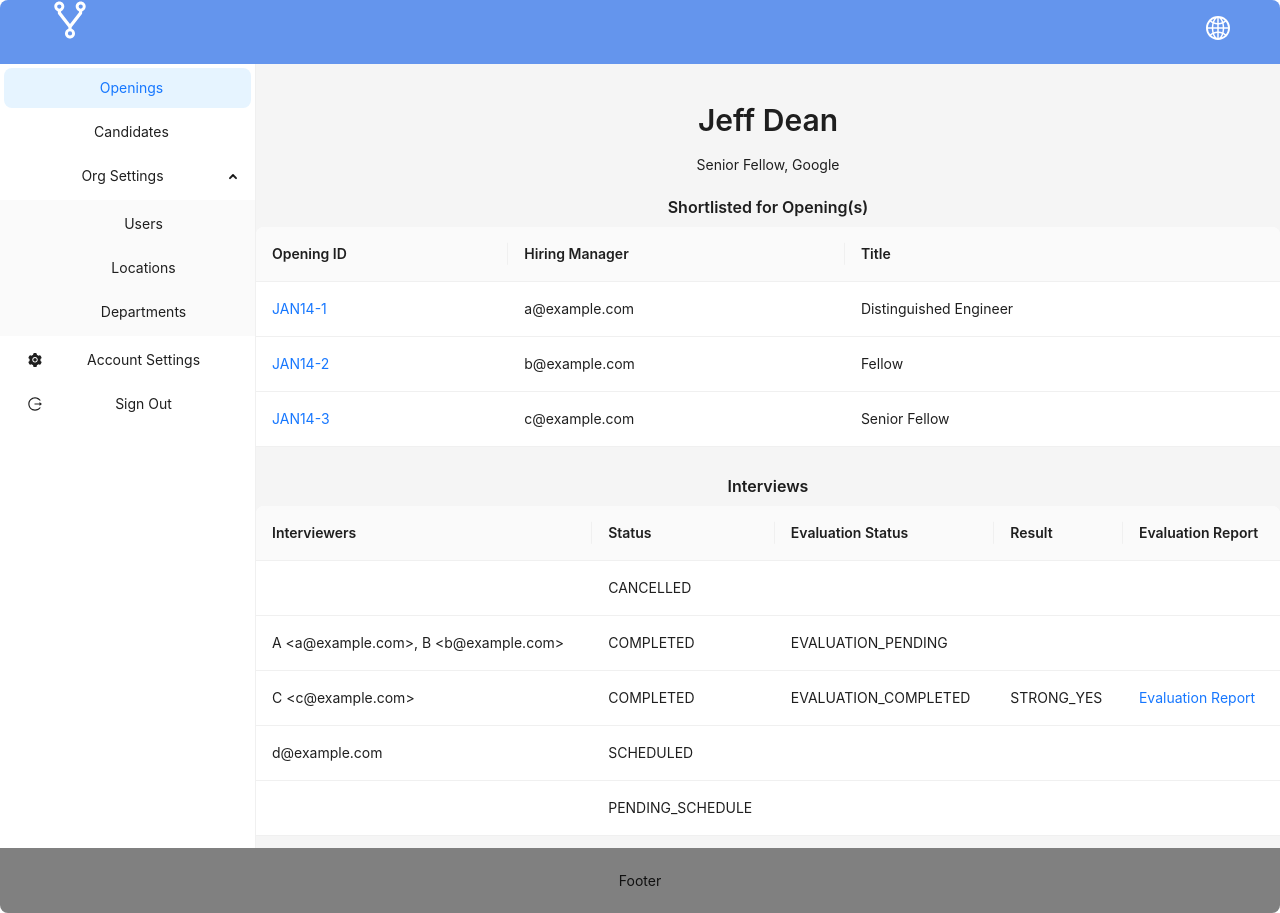
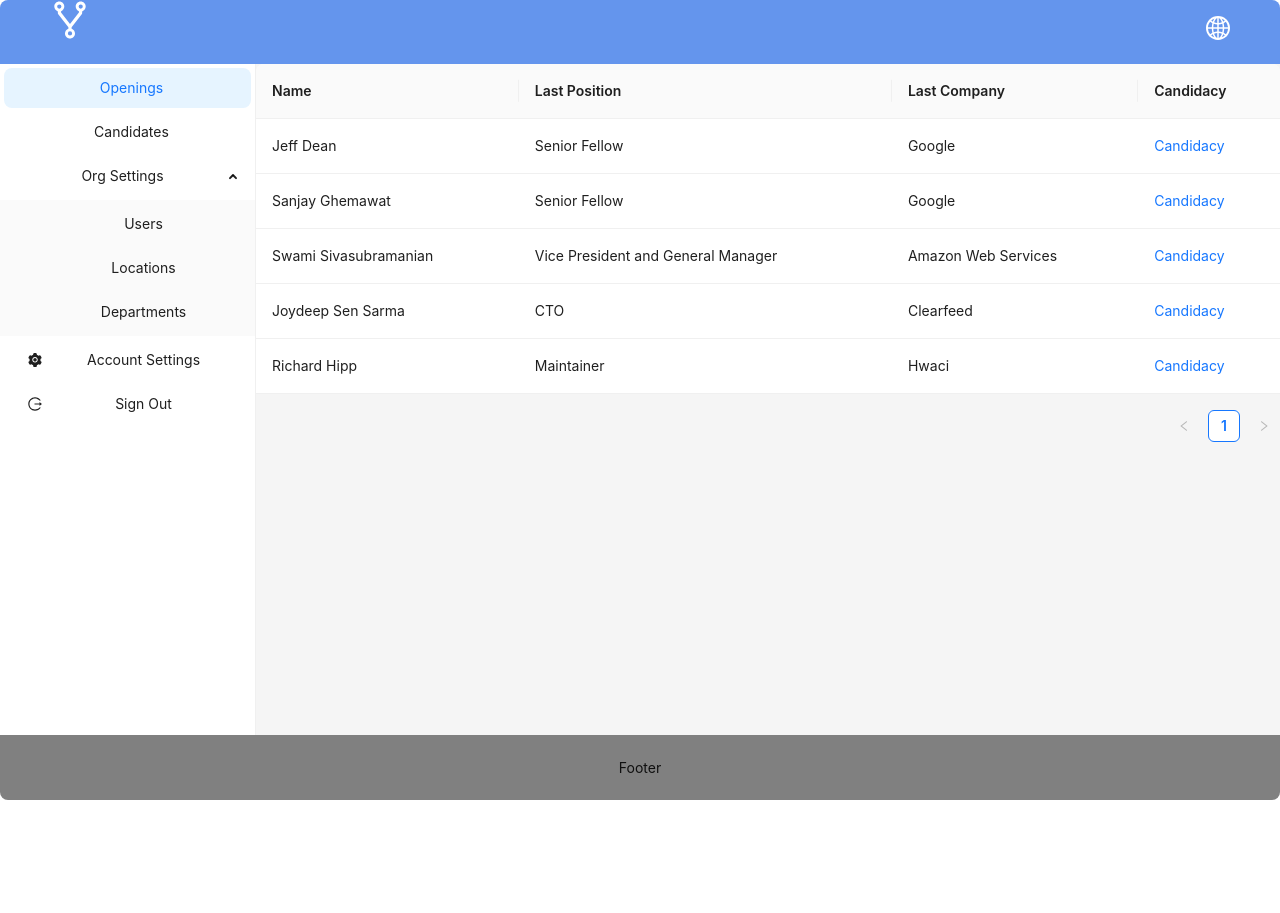
Before and after one commit to vetchium/vetchium, a React (Create React App) app in the folder erised/: page /candidates in a window 1280 px wide. Both pictures are taken after a click on the button "Sign In". After the commit the page ends 800 px from the top, so only its background shows below. Built offline with nearby package versions, Linux system fonts and the light colour scheme.

Commit message:
Candidacy

```diff
--- a/erised/src/components/Router.tsx
+++ b/erised/src/components/Router.tsx
@@ -6,6 +6,7 @@ import LocationSelector from "../pages/Locations";
 import Openings from "../pages/Openings";
 import Users from "../pages/Users";
 import Candidates from "../pages/Candidates";
+import Candidacy from "../pages/Candidacy";
 
 function Router() {
   return (
@@ -15,6 +16,7 @@ function Router() {
         element={<Applications />}
       />
       <Route path="/openings" element={<Openings />} />
+      <Route path="/candidacy/:candidacy_id" element={<Candidacy />} />
       <Route path="/candidates" element={<Candidates />} />
       <Route path="/create-opening" element={<CreateOpening />} />
       <Route path="/org-settings" element={<div>Org Settings</div>} />
--- /dev/null
+++ b/erised/src/pages/Candidacy.tsx
@@ -0,0 +1,173 @@
+import { Flex, List, Modal, Table, Typography } from "antd";
+
+const { Text, Link } = Typography;
+
+const data = {
+  name: "Jeff Dean",
+  lastPosition: "Senior Fellow",
+  lastCompany: "Google",
+  shortlistedOpenings: [
+    {
+      id: "JAN14-1",
+      hiringManager: "a@example.com",
+      title: "Distinguished Engineer",
+    },
+    {
+      id: "JAN14-2",
+      hiringManager: "b@example.com",
+      title: "Fellow",
+    },
+    {
+      id: "JAN14-3",
+      hiringManager: "c@example.com",
+      title: "Senior Fellow",
+    },
+  ],
+  interviews: [
+    {
+      id: "9m4e2mr0ui3e8a215n200",
+      status: "CANCELLED",
+    },
+    {
+      id: "9m4e2mr0ui3e8a215n000",
+      status: "COMPLETED",
+      interviewers: ["A <a@example.com>", "B <b@example.com>"],
+      at: "2024-03-14T10:00:00Z",
+      evaluation_status: "EVALUATION_PENDING",
+    },
+    {
+      id: "9m4e2mr0ui3e8a215n000",
+      status: "COMPLETED",
+      interviewers: ["C <c@example.com>"],
+      at: "2024-03-14T10:00:00Z",
+      evaluation_status: "EVALUATION_COMPLETED",
+      evaluation: {
+        positives: "everything",
+        negatives: "none",
+        result: "STRONG_YES",
+        summary: `will be a good fit
+
+          Lorem Ipsum is simply dummy text of the printing and typesetting industry. Lorem Ipsum has been the industry's standard dummy text ever since the 1500s, when an unknown printer took a galley of type and scrambled it to make a type specimen book. It has survived not only five centuries, but also the leap into electronic typesetting, remaining essentially unchanged. It was popularised in the 1960s with the release of Letraset sheets containing Lorem Ipsum passages, and more recently with desktop publishing software like Aldus PageMaker including versions of Lorem Ipsum.
+          `,
+        feedback: "keep doing the good work",
+      },
+    },
+    {
+      id: "9m4e2mr0ui3e8a215n000",
+      status: "SCHEDULED",
+      interviewers: ["d@example.com"],
+      at: "2024-03-14T10:00:00Z",
+    },
+    {
+      id: "9m4e2mr0ui3e8a215n100",
+      status: "PENDING_SCHEDULE",
+    },
+  ],
+};
+
+export default function Candidacy() {
+  return (
+    <Flex vertical>
+      <Typography.Title level={2}>{data.name}</Typography.Title>
+      <Text>{data.lastPosition + ", " + data.lastCompany}</Text>
+
+      <Typography.Title level={5}>Shortlisted for Opening(s)</Typography.Title>
+      <Table
+        columns={[
+          {
+            title: "Opening ID",
+            dataIndex: "opening",
+            key: "opening",
+            render: (opening) => (
+              <Link href={`/openings/${opening.id}`}>{opening.id}</Link>
+            ),
+          },
+          {
+            title: "Hiring Manager",
+            dataIndex: "opening",
+            key: "hiringManager",
+            render: (opening) => opening.hiringManager,
+          },
+          {
+            title: "Title",
+            dataIndex: "opening",
+            key: "title",
+            render: (opening) => opening.title,
+          },
+        ]}
+        dataSource={data.shortlistedOpenings.map((opening, index) => ({
+          key: index,
+          opening,
+        }))}
+        pagination={false}
+      />
+
+      <Typography.Title level={5}>Interviews</Typography.Title>
+      <Table
+        columns={[
+          {
+            title: "Interviewers",
+            dataIndex: "interviewers",
+            key: "interviewers",
+            render: (interviewers) =>
+              interviewers ? interviewers.join(", ") : "",
+          },
+          { title: "Status", dataIndex: "status", key: "status" },
+          {
+            title: "Evaluation Status",
+            dataIndex: "evaluation_status",
+            key: "evaluation_status",
+          },
+          {
+            title: "Result",
+            dataIndex: "evaluation",
+            key: "evaluation",
+            render: (evaluation) => (evaluation ? evaluation.result : ""),
+          },
+          {
+            title: "Evaluation Report",
+            key: "evaluation_report",
+            render: (record) =>
+              record.evaluation_status === "EVALUATION_COMPLETED" ? (
+                <Link
+                  onClick={() => {
+                    Modal.info({
+                      title: "Evaluation Report",
+                      content: (
+                        <div
+                          style={{
+                            maxHeight: "400px",
+                            overflowY: "scroll",
+                          }}
+                        >
+                          <Typography.Title level={4}>
+                            Positives
+                          </Typography.Title>
+                          <p>{record.evaluation.positives}</p>
+                          <Typography.Title level={4}>
+                            Negatives
+                          </Typography.Title>
+                          <p>{record.evaluation.negatives}</p>
+                          <Typography.Title level={4}>Summary</Typography.Title>
+                          <p>{record.evaluation.summary}</p>
+                          <Typography.Title level={4}>
+                            Feedback
+                          </Typography.Title>
+                          <p>{record.evaluation.feedback}</p>
+                        </div>
+                      ),
+                    });
+                  }}
+                >
+                  Evaluation Report
+                </Link>
+              ) : null,
+          },
+        ]}
+        dataSource={data.interviews}
+        rowKey="id"
+        pagination={false}
+      />
+    </Flex>
+  );
+}
--- a/erised/src/pages/Candidates.tsx
+++ b/erised/src/pages/Candidates.tsx
@@ -1,9 +1,9 @@
-import { Flex, List, Modal, Table, Typography } from "antd";
-
-const { Text, Link } = Typography;
+import { Table } from "antd";
+import { Link } from "react-router-dom";
 
 const data = [
   {
+    id: "cand0123123",
     name: "Jeff Dean",
     lastPosition: "Senior Fellow",
     lastCompany: "Google",
@@ -24,164 +24,131 @@ const data = [
         title: "Senior Fellow",
       },
     ],
-    interviews: [
+  },
+  {
+    id: "cand1263561",
+    name: "Sanjay Ghemawat",
+    lastPosition: "Senior Fellow",
+    lastCompany: "Google",
+    shortlistedOpenings: [
       {
-        id: "9m4e2mr0ui3e8a215n200",
-        status: "CANCELLED",
+        id: "JAN14-1",
+        hiringManager: "a@example.com",
+        title: "Distinguished Engineer",
       },
       {
-        id: "9m4e2mr0ui3e8a215n000",
-        status: "COMPLETED",
-        interviewers: ["A <a@example.com>", "B <b@example.com>"],
-        at: "2024-03-14T10:00:00Z",
-        evaluation_status: "EVALUATION_PENDING",
+        id: "JAN14-2",
+        hiringManager: "b@example.com",
+        title: "Fellow",
       },
       {
-        id: "9m4e2mr0ui3e8a215n000",
-        status: "COMPLETED",
-        interviewers: ["C <c@example.com>"],
-        at: "2024-03-14T10:00:00Z",
-        evaluation_status: "EVALUATION_COMPLETED",
-        evaluation: {
-          positives: "everything",
-          negatives: "none",
-          result: "STRONG_YES",
-          summary: `will be a good fit
-
-          Lorem Ipsum is simply dummy text of the printing and typesetting industry. Lorem Ipsum has been the industry's standard dummy text ever since the 1500s, when an unknown printer took a galley of type and scrambled it to make a type specimen book. It has survived not only five centuries, but also the leap into electronic typesetting, remaining essentially unchanged. It was popularised in the 1960s with the release of Letraset sheets containing Lorem Ipsum passages, and more recently with desktop publishing software like Aldus PageMaker including versions of Lorem Ipsum.
-          `,
-          feedback: "keep doing the good work",
-        },
+        id: "JAN14-3",
+        hiringManager: "c@example.com",
+        title: "Senior Fellow",
+      },
+    ],
+  },
+  {
+    id: "cand74358738",
+    name: "Swami Sivasubramanian",
+    lastPosition: "Vice President and General Manager",
+    lastCompany: "Amazon Web Services",
+    shortlistedOpenings: [
+      {
+        id: "JAN14-1",
+        hiringManager: "a@example.com",
+        title: "Distinguished Engineer",
       },
       {
-        id: "9m4e2mr0ui3e8a215n000",
-        status: "SCHEDULED",
-        interviewers: ["d@example.com"],
-        at: "2024-03-14T10:00:00Z",
+        id: "JAN14-2",
+        hiringManager: "b@example.com",
+        title: "Fellow",
       },
       {
-        id: "9m4e2mr0ui3e8a215n100",
-        status: "PENDING_SCHEDULE",
+        id: "JAN14-3",
+        hiringManager: "c@example.com",
+        title: "Senior Fellow",
+      },
+    ],
+  },
+  {
+    id: "cand045646456",
+    name: "Joydeep Sen Sarma",
+    lastPosition: "CTO",
+    lastCompany: "Clearfeed",
+    shortlistedOpenings: [
+      {
+        id: "JAN14-1",
+        hiringManager: "a@example.com",
+        title: "Distinguished Engineer",
+      },
+      {
+        id: "JAN14-2",
+        hiringManager: "b@example.com",
+        title: "Fellow",
+      },
+      {
+        id: "JAN14-3",
+        hiringManager: "c@example.com",
+        title: "Senior Fellow",
+      },
+    ],
+  },
+  {
+    id: "cand078979789",
+    name: "Richard Hipp",
+    lastPosition: "Maintainer",
+    lastCompany: "Hwaci",
+    shortlistedOpenings: [
+      {
+        id: "JAN14-1",
+        hiringManager: "a@example.com",
+        title: "Distinguished Engineer",
+      },
+      {
+        id: "JAN14-2",
+        hiringManager: "b@example.com",
+        title: "Fellow",
+      },
+      {
+        id: "JAN14-3",
+        hiringManager: "c@example.com",
+        title: "Senior Fellow",
       },
     ],
   },
 ];
 
 export default function Candidates() {
-  return (
-    <List
-      itemLayout="vertical"
-      dataSource={data}
-      renderItem={(item) => (
-        <List.Item>
-          <Flex vertical>
-            <Typography.Title level={2}>{item.name}</Typography.Title>
-            <Text>{item.lastPosition + ", " + item.lastCompany}</Text>
+  const columns = [
+    {
+      title: "Name",
+      dataIndex: "name",
+      key: "name",
+    },
+    {
+      title: "Last Position",
+      dataIndex: "lastPosition",
+      key: "lastPosition",
+    },
+    {
+      title: "Last Company",
+      dataIndex: "lastCompany",
+      key: "lastCompany",
+    },
+    {
+      title: "Candidacy",
+      key: "candidacy",
+      render: (record: { id: string }) => (
+        <Link to={`/candidacy/${record.id}`}>Candidacy</Link>
+      ),
+    },
+  ];
 
-            <Typography.Title level={5}>
-              Shortlisted for Opening(s)
-            </Typography.Title>
-            <Table
-              columns={[
-                {
-                  title: "Opening ID",
-                  dataIndex: "opening",
-                  key: "opening",
-                  render: (opening) => (
-                    <Link href={`/openings/${opening.id}`}>{opening.id}</Link>
-                  ),
-                },
-                {
-                  title: "Hiring Manager",
-                  dataIndex: "opening",
-                  key: "hiringManager",
-                  render: (opening) => opening.hiringManager,
-                },
-                {
-                  title: "Title",
-                  dataIndex: "opening",
-                  key: "title",
-                  render: (opening) => opening.title,
-                },
-              ]}
-              dataSource={item.shortlistedOpenings.map((opening, index) => ({
-                key: index,
-                opening,
-              }))}
-              pagination={false}
-            />
+  const dataSource = data.map((candidate, index) => ({
+    key: index,
+    ...candidate,
+  }));
 
-            <Typography.Title level={5}>Interviews</Typography.Title>
-            <Table
-              columns={[
-                {
-                  title: "Interviewers",
-                  dataIndex: "interviewers",
-                  key: "interviewers",
-                  render: (interviewers) =>
-                    interviewers ? interviewers.join(", ") : "",
-                },
-                { title: "Status", dataIndex: "status", key: "status" },
-                {
-                  title: "Evaluation Status",
-                  dataIndex: "evaluation_status",
-                  key: "evaluation_status",
-                },
-                {
-                  title: "Result",
-                  dataIndex: "evaluation",
-                  key: "evaluation",
-                  render: (evaluation) => (evaluation ? evaluation.result : ""),
-                },
-                {
-                  title: "Evaluation Report",
-                  key: "evaluation_report",
-                  render: (record) =>
-                    record.evaluation_status === "EVALUATION_COMPLETED" ? (
-                      <Link
-                        onClick={() => {
-                          Modal.info({
-                            title: "Evaluation Report",
-                            content: (
-                              <div
-                                style={{
-                                  maxHeight: "400px",
-                                  overflowY: "scroll",
-                                }}
-                              >
-                                <Typography.Title level={4}>
-                                  Positives
-                                </Typography.Title>
-                                <p>{record.evaluation.positives}</p>
-                                <Typography.Title level={4}>
-                                  Negatives
-                                </Typography.Title>
-                                <p>{record.evaluation.negatives}</p>
-                                <Typography.Title level={4}>
-                                  Summary
-                                </Typography.Title>
-                                <p>{record.evaluation.summary}</p>
-                                <Typography.Title level={4}>
-                                  Feedback
-                                </Typography.Title>
-                                <p>{record.evaluation.feedback}</p>
-                              </div>
-                            ),
-                          });
-                        }}
-                      >
-                        Evaluation Report
-                      </Link>
-                    ) : null,
-                },
-              ]}
-              dataSource={item.interviews}
-              rowKey="id"
-              pagination={false}
-            />
-          </Flex>
-        </List.Item>
-      )}
-    />
-  );
+  return <Table columns={columns} dataSource={dataSource} />;
 }
```
